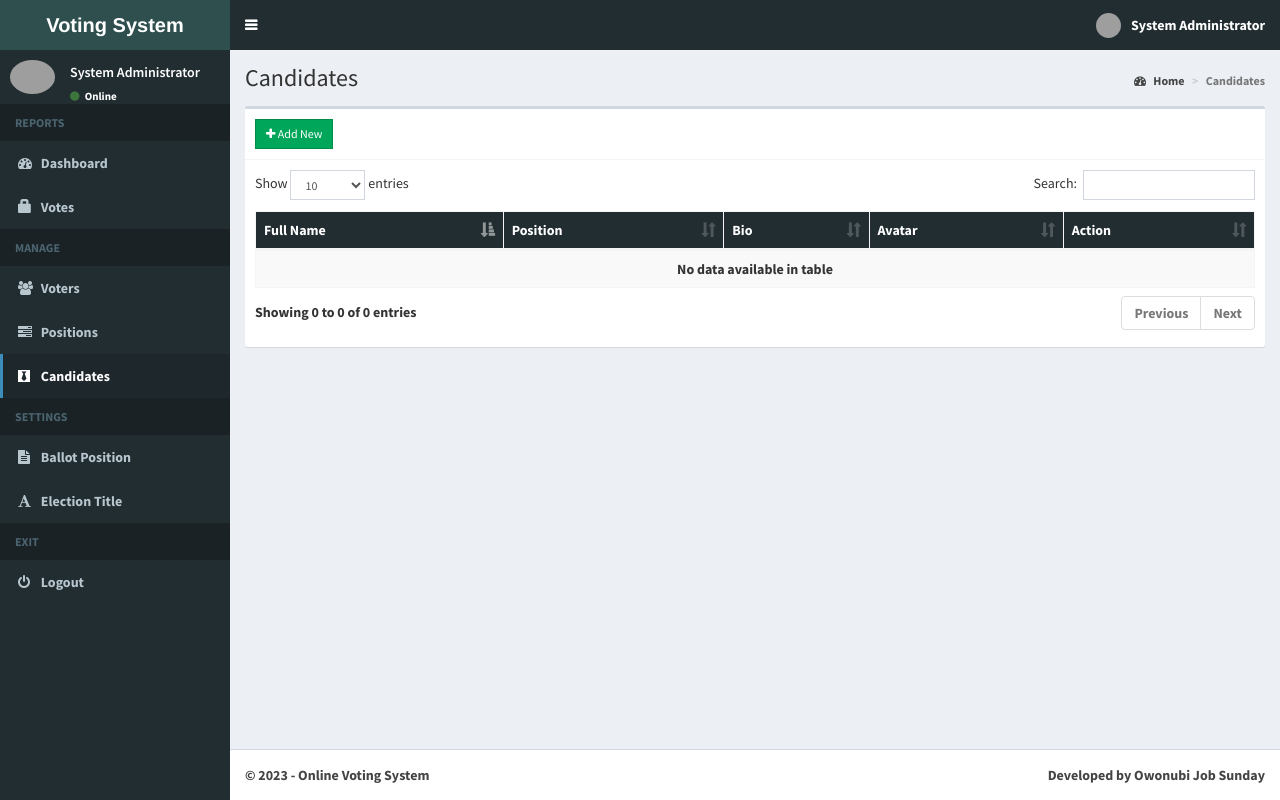
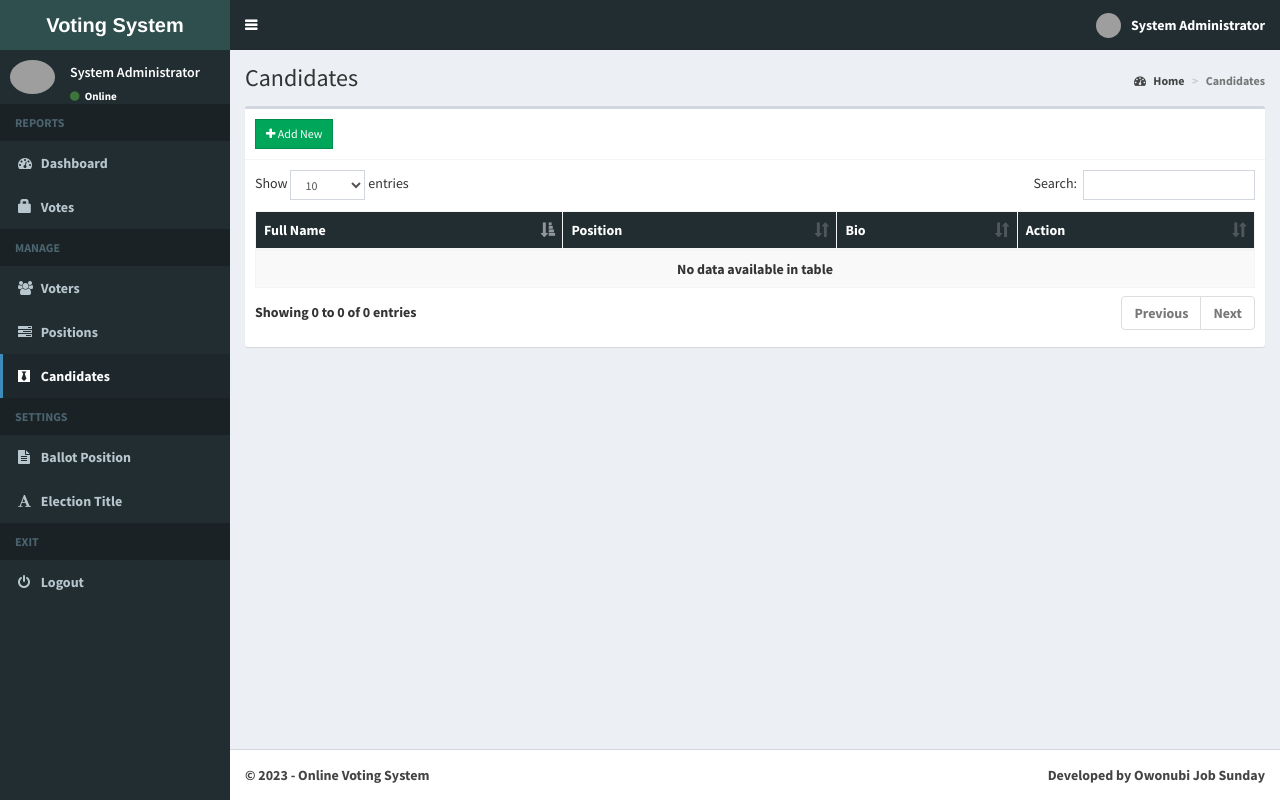
Before and after one commit to scKoech/voting, a Django app: page /administrator/candidate/ in a window 1280 px wide. Run offline with Django 3.2, Linux system fonts and the light colour scheme; a user stored in the database is signed in; data comes from the database, SQL or seed files in the repository; both versions use the stored data as it was after the commit; data that the repository does not hold is empty; some libraries are stand-ins or nearby versions; grey boxes are pictures that could not be loaded.

Commit message:
initial commit

```diff
--- a/administrator/templates/admin/candidates.html
+++ b/administrator/templates/admin/candidates.html
@@ -14,7 +14,7 @@
           <th>Full Name</th>
           <th>Position</th>
           <th>Bio</th>
-          <th>Avatar</th>
+{#          <th>Avatar</th>#}
           <th>Action</th>
       </thead>
       <tbody>
@@ -24,7 +24,7 @@
       <td>{{ candidate.fullname }}</td>
       <td>{{ candidate.position }}</td>
       <td>{{ candidate.bio }}</td>
-      <td><img src="/media/{{ candidate.photo }}" width="80" height="80" alt="{{ candidate.fullname }}'s Avatar" class="img img-fluid"></td>
+{#      <td><img src="/media/{{ candidate.photo }}" width="80" height="80" alt="{{ candidate.fullname }}'s Avatar" class="img img-fluid"></td>#}
 
       <td>
         <button class='btn btn-primary btn-sm edit btn-flat' data-id='{{ candidate.id }}'><i class='fa fa-edit'></i> Edit</button>
@@ -86,9 +86,7 @@
             <form class="form-horizontal" enctype="multipart/form-data" method="POST" action="{% url 'updateCandidate' %}">
               {% csrf_token %}
               <input type="hidden" class="id" name="id">
-              <p class="display_form">
-
-              </p>
+              <p class="display_form"></p>
 
 
           </div>
--- a/election_title.txt
+++ b/election_title.txt
@@ -1 +1 @@
-University Election
+School Leaders
```
Also changed, not shown: db.sqlite3.
